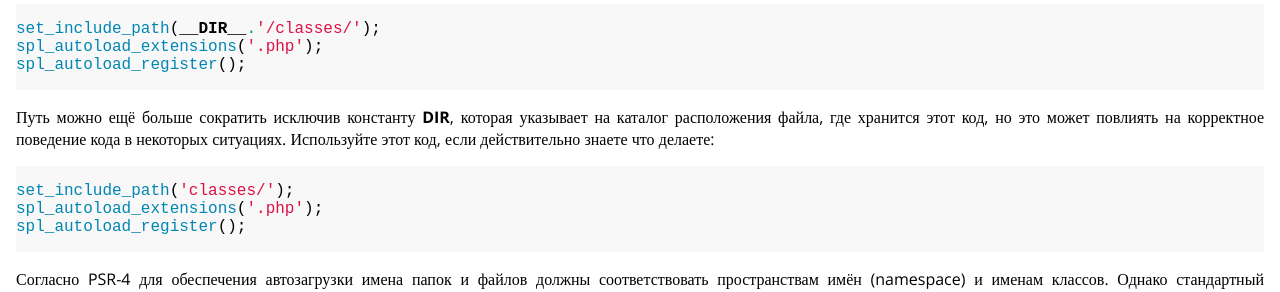
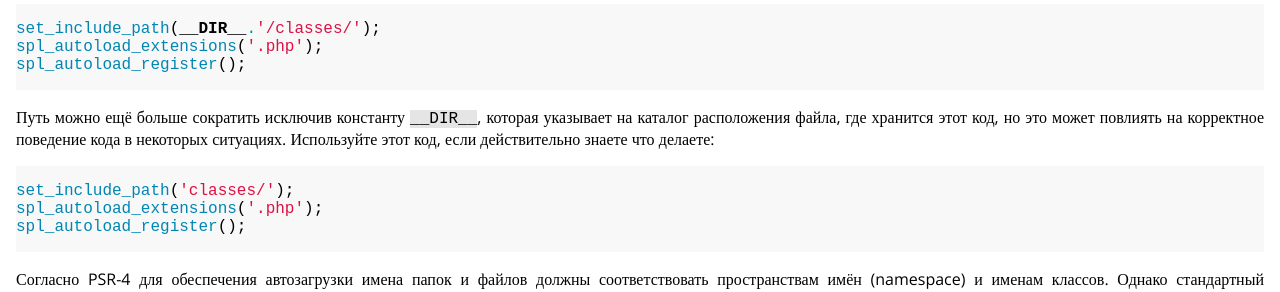
Before and after one commit to fsa/site, a Jekyll site: the page built from _posts/2022-07-16-php-autoload.md, in a window 1280 px wide. Shown: the part 778-1070 px from the top of the page. Built offline with Jekyll 4.4.1, drawn with Linux system fonts in a browser that asks for light colours; comment, search, counter and statistics services are not loaded.

Commit message:
__DIR__ не было оформлено как код.

````diff
--- a/_posts/2022-07-16-php-autoload.md
+++ b/_posts/2022-07-16-php-autoload.md
@@ -31,7 +31,7 @@ spl_autoload_extensions('.php');
 spl_autoload_register();
 ```
 
-Путь можно ещё больше сократить исключив константу __DIR__, которая указывает на каталог расположения файла, где хранится этот код, но это может повлиять на корректное поведение кода в некоторых ситуациях. Используйте этот код, если действительно знаете что делаете:
+Путь можно ещё больше сократить исключив константу `__DIR__`, которая указывает на каталог расположения файла, где хранится этот код, но это может повлиять на корректное поведение кода в некоторых ситуациях. Используйте этот код, если действительно знаете что делаете:
 
 ```php
 set_include_path('classes/');
````
